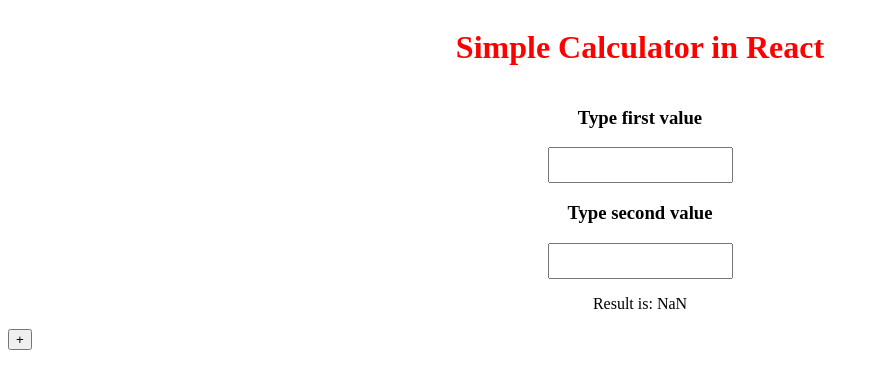
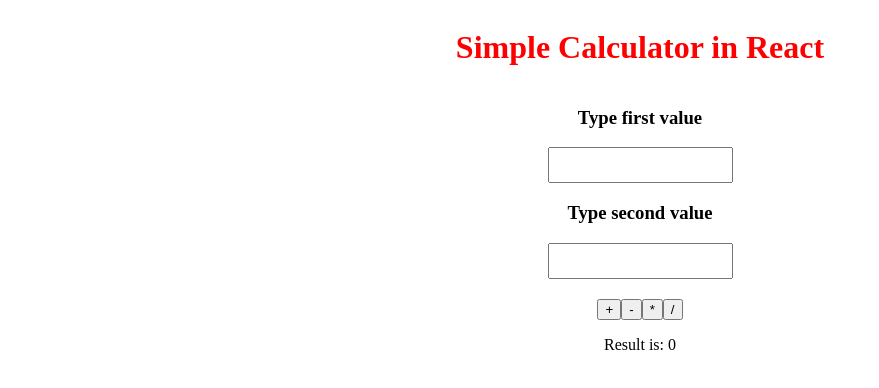
Before and after one commit to NataliaJeszke/calculator-react, a React (Create React App) app: page / in a window 1280 px wide. Shown: the top 388 px of the page, without its empty margins (0-879 px from the left). Built offline with nearby package versions, Linux system fonts and the light colour scheme.

Commit message:
styling for Operations

```diff
--- a/src/App.jsx
+++ b/src/App.jsx
@@ -15,9 +15,6 @@ export function App() {
       </header>
       <div>
         <InputValues />
-        <button type="submit" onClick={handleSum}>
-          +
-        </button>
       </div>
     </div>
   );
--- a/src/components/InputValues/InputValues.jsx
+++ b/src/components/InputValues/InputValues.jsx
@@ -4,9 +4,7 @@ import { Operations } from "../Operations/Operations";
 
 export function InputValues(props) {
   const [value1, setValue1] = useState();
-  console.log(`to jest value1 ${value1}`);
   const [value2, setValue2] = useState();
-  console.log(`to jest value2 ${value2}`);
 
   const handleSubmit = (e) => {
     e.preventDefault();
--- a/src/components/Operations/Operations.jsx
+++ b/src/components/Operations/Operations.jsx
@@ -1,13 +1,41 @@
-import { InputValues } from "../InputValues/InputValues";
+import { useState } from "react";
+import operationStyle from './style.module.css'
+
 export function Operations(props) {
   const firstValue = parseInt(props.firstValue);
   const secondValue = parseInt(props.secondValue);
 
-  const sum = firstValue + secondValue;
-  console.log(sum);
+  const [result, setResult] = useState(0);
+
+  function getSum() {
+    setResult(firstValue + secondValue);
+  }
+
+  function getSubstraction() {
+    setResult(firstValue - secondValue);
+  }
+
+  function getMultiplication() {
+    setResult(firstValue * secondValue);
+  }
+
+  function getSplit() {
+    if (secondValue === 0) {
+      setResult("You cannot divide by 0");
+    } else {
+      setResult(firstValue / secondValue);
+    }
+  }
+
   return (
-    <div>
-      <p>Result is: {sum}</p>
+    <div className={operationStyle.operationsBox}>
+      <div className={operationStyle.buttons}>
+        <button onClick={getSum}>+</button>
+        <button onClick={getSubstraction}>-</button>
+        <button onClick={getMultiplication}>*</button>
+        <button onClick={getSplit}>/</button>
+      </div>
+      <p>Result is: {result}</p>
     </div>
   );
 }
--- a/src/components/Operations/style.module.css
+++ b/src/components/Operations/style.module.css
@@ -0,0 +1,10 @@
+.operationsBox{
+    display: flex;
+    flex-direction: column;
+    align-items: center;
+    justify-content: center;
+}
+
+.buttons{
+    margin-top: 20px;
+}
```
